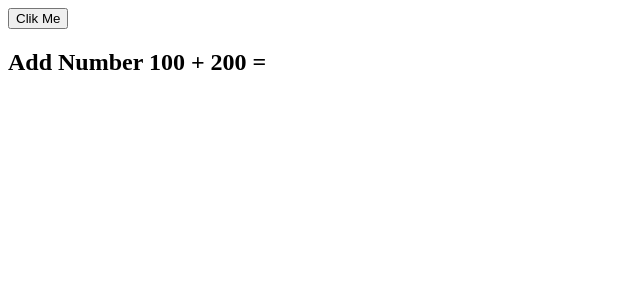
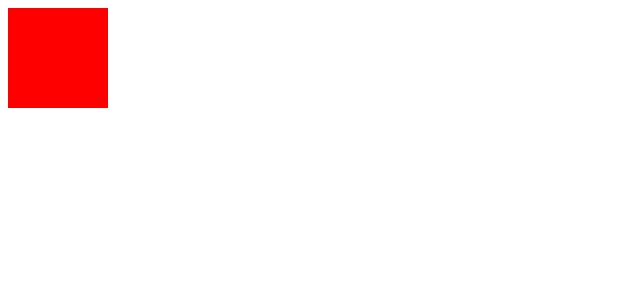
Before and after one commit to filipanselmo11/event-handle-app, a Vue app: page / in a window 1280 px wide. Shown: the top 300 px of the page, without its empty margins (0-640 px from the left). Built offline with nearby package versions, Linux system fonts and the light colour scheme.

Commit message:
click-event-2

```diff
--- a/src/components/HelloWorld.vue
+++ b/src/components/HelloWorld.vue
@@ -1,7 +1,6 @@
 <template>
   <div id="databinding">
-    <button @click="displayNumbers">Clik Me</button>
-    <h2>Add Number 100 + 200 = {{ total }}</h2>
+    <div v-bind:style="styleobj" v-on:mouseover="changebgcolor" v-on:mouseout="originalcolor"></div>
   </div>
 </template>
 
@@ -9,14 +8,18 @@
 export default {
   name: "HelloWorld",
   data: () => ({
-    num1: 100,
-    num2: 200,
-    total: "",
+    styleobj: {
+      width: "100px",
+      height: "100px",
+      backgroundColor: "red",
+    },
   }),
   methods: {
-    displayNumbers(e) {
-      console.log(e);
-      return (this.total = this.num1 + this.num2);
+    changebgcolor() {
+      this.styleobj.backgroundColor = "green";
+    },
+    originalcolor() {
+      this.styleobj.backgroundColor = "red";
     },
   },
 };
```
